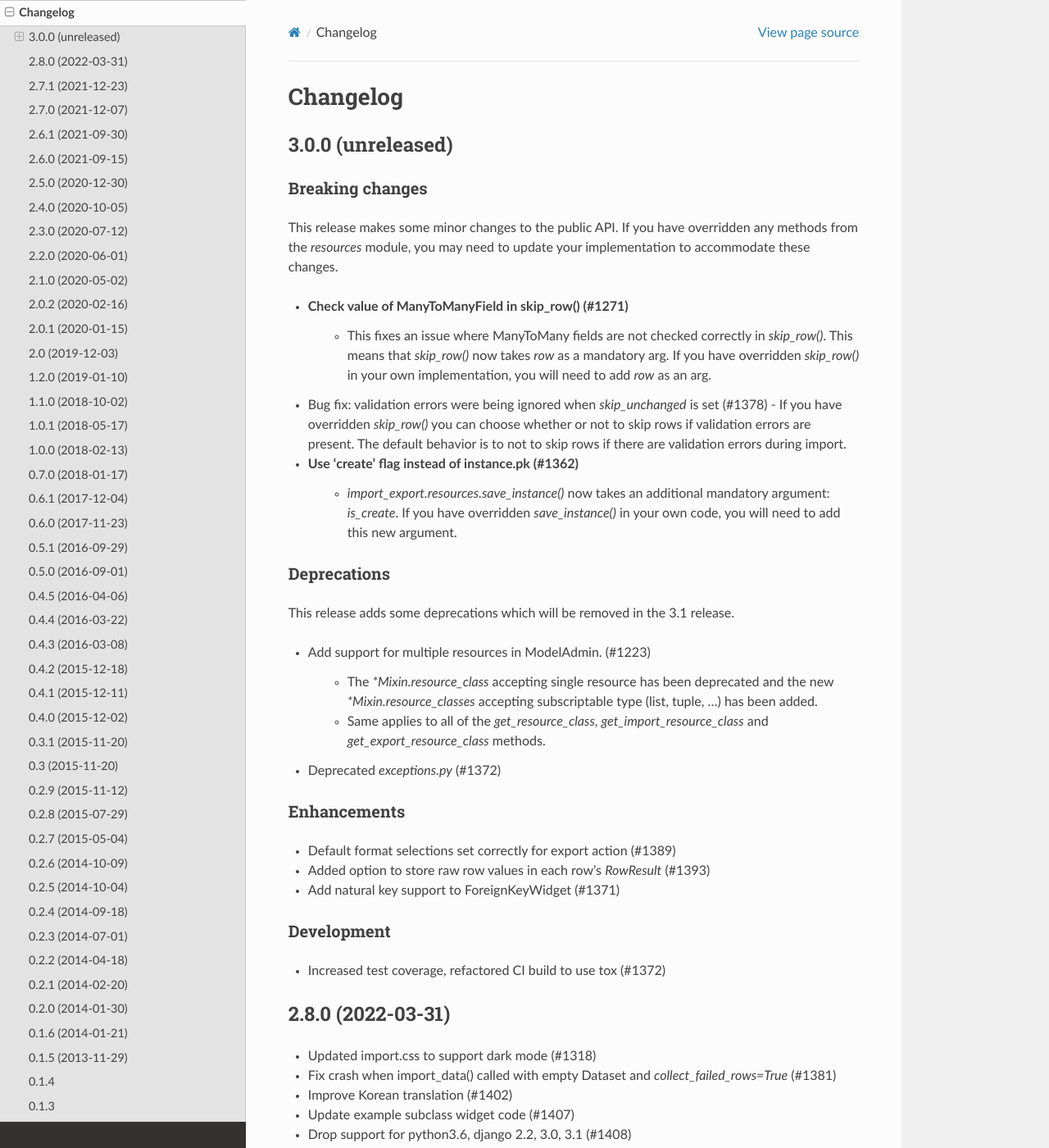
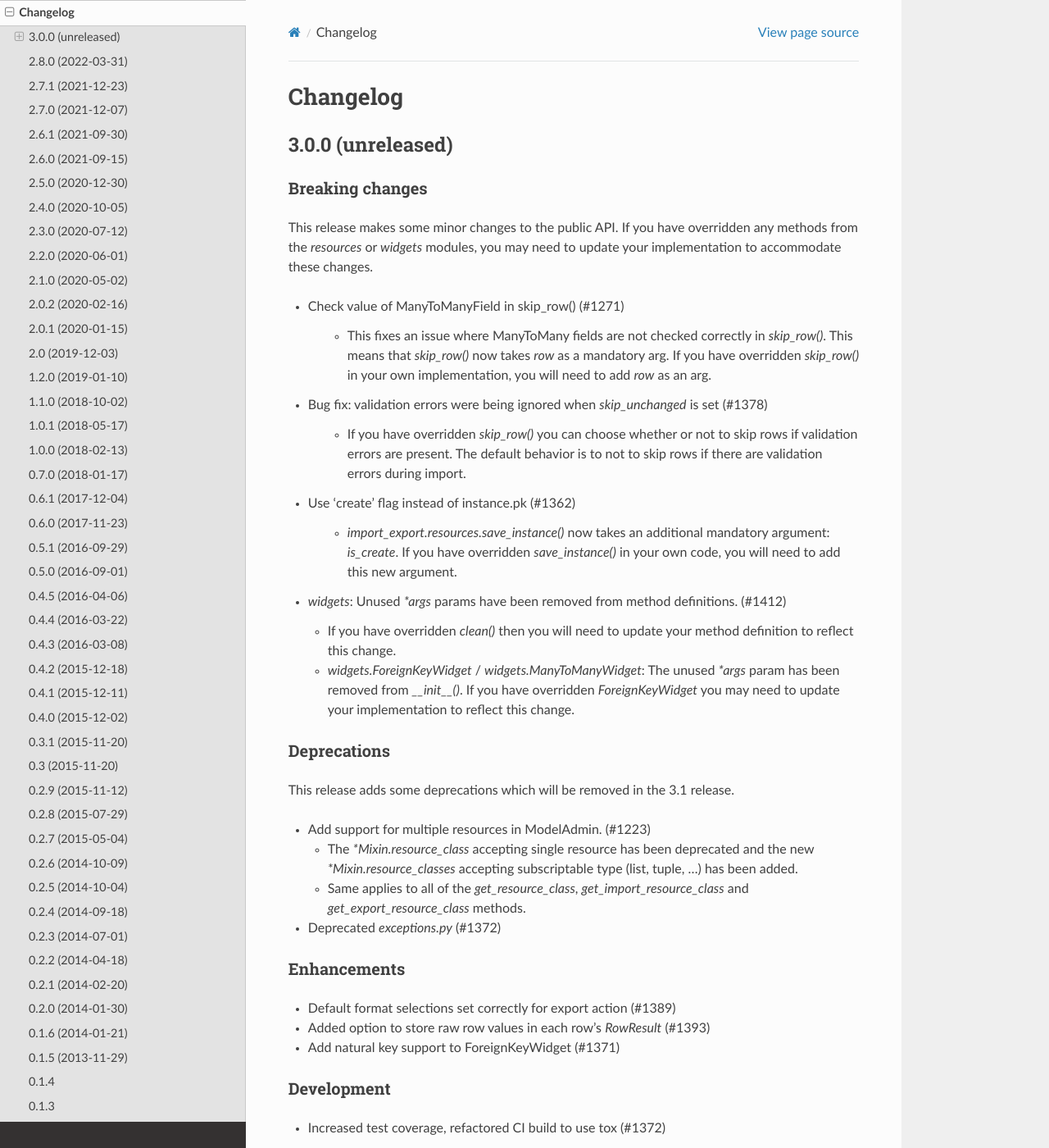
Before and after one commit to django-import-export/django-import-export, a Sphinx documentation site: the page built from docs/changelog.rst, in a window 1280 px wide and 1400 px high. Shown: the whole window at 82% size. Built offline with Sphinx 7.4.7 and the Read the Docs theme 2.0.0, drawn with Linux system fonts in a browser that asks for light colours.

Commit message:
refactored widgets.clean()

```diff
--- a/docs/changelog.rst
+++ b/docs/changelog.rst
@@ -7,16 +7,25 @@
 Breaking changes
 ################
 
-This release makes some minor changes to the public API.  If you have overridden any methods from the `resources` module, you may need to update your implementation to accommodate these changes.
+This release makes some minor changes to the public API.  If you have overridden any methods from the `resources` or `widgets` modules, you may need to update your implementation to accommodate these changes.
 
 - Check value of ManyToManyField in skip_row() (#1271)
+
     - This fixes an issue where ManyToMany fields are not checked correctly in `skip_row()`.  This means that `skip_row()` now takes `row` as a mandatory arg.  If you have overridden `skip_row()` in your own implementation, you will need to add `row` as an arg.
 
 - Bug fix: validation errors were being ignored when `skip_unchanged` is set (#1378)
-  - If you have overridden `skip_row()` you can choose whether or not to skip rows if validation errors are present.  The default behavior is to not to skip rows if there are validation errors during import.
+
+    - If you have overridden `skip_row()` you can choose whether or not to skip rows if validation errors are present.  The default behavior is to not to skip rows if there are validation errors during import.
 
 - Use 'create' flag instead of instance.pk (#1362)
+
     - `import_export.resources.save_instance()` now takes an additional mandatory argument: `is_create`.  If you have overridden `save_instance()` in your own code, you will need to add this new argument.
+
+- `widgets`: Unused `*args` params have been removed from method definitions. (#1412)
+
+  - If you have overridden `clean()` then you will need to update your method definition to reflect this change.
+
+  - `widgets.ForeignKeyWidget` / `widgets.ManyToManyWidget`: The unused `*args` param has been removed from `__init__()`.  If you have overridden `ForeignKeyWidget` you may need to update your implementation to reflect this change.
 
 Deprecations
 ############
@@ -25,9 +34,9 @@
 
 - Add support for multiple resources in ModelAdmin. (#1223)
 
-   - The `*Mixin.resource_class` accepting single resource has been deprecated and the new `*Mixin.resource_classes` accepting subscriptable type (list, tuple, ...) has been added.
+  - The `*Mixin.resource_class` accepting single resource has been deprecated and the new `*Mixin.resource_classes` accepting subscriptable type (list, tuple, ...) has been added.
 
-   - Same applies to all of the `get_resource_class`, `get_import_resource_class` and `get_export_resource_class` methods.
+  - Same applies to all of the `get_resource_class`, `get_import_resource_class` and `get_export_resource_class` methods.
 
 - Deprecated `exceptions.py` (#1372)
 
```
Also changed, not shown: 2 other files.
